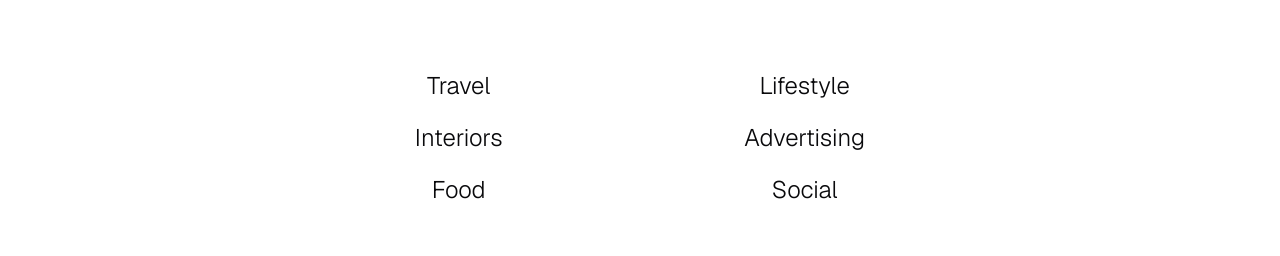
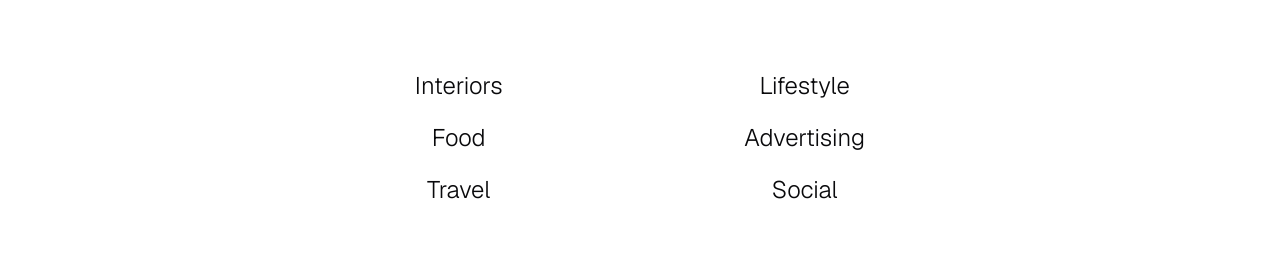
Before and after one commit to SmackSmash/next-hj, a Next.js app: page /folios in a window 1280 px wide. Shown: the part 253-509 px from the top of the page. Built offline with nearby package versions, Linux system fonts and the light colour scheme.

Commit message:
Reorder links

```diff
--- a/src/app/(site)/folios/page.tsx
+++ b/src/app/(site)/folios/page.tsx
@@ -9,14 +9,14 @@ export default function FoliosPage() {
   return (
     <div className='container mx-auto flex max-w-2xl flex-grow flex-col items-center justify-center gap-5 md:flex-row'>
       <div className='flex flex-col items-center justify-center gap-5 md:flex-grow'>
-        <Link href='/folios/travel' className='text-2xl font-light'>
-          Travel
-        </Link>
         <Link href='/folios/interiors' className='text-2xl font-light'>
           Interiors
         </Link>
         <Link href='/folios/food' className='text-2xl font-light'>
           Food
+        </Link>
+        <Link href='/folios/travel' className='text-2xl font-light'>
+          Travel
         </Link>
       </div>
       <div className='flex flex-col items-center justify-center gap-5 md:flex-grow'>
```
